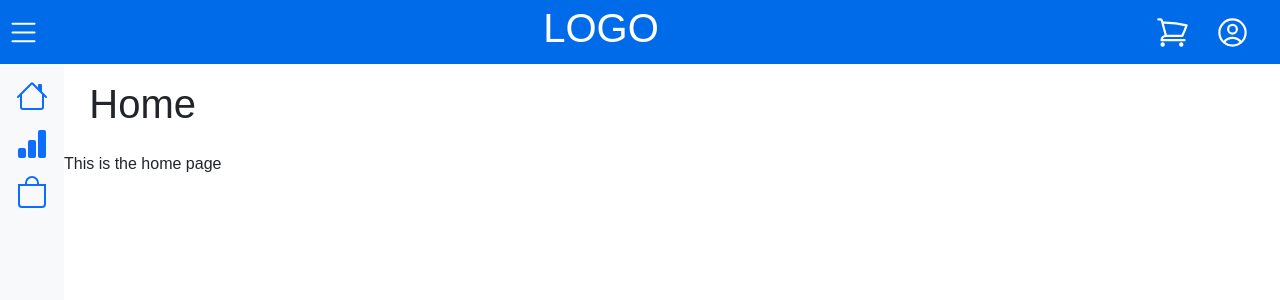
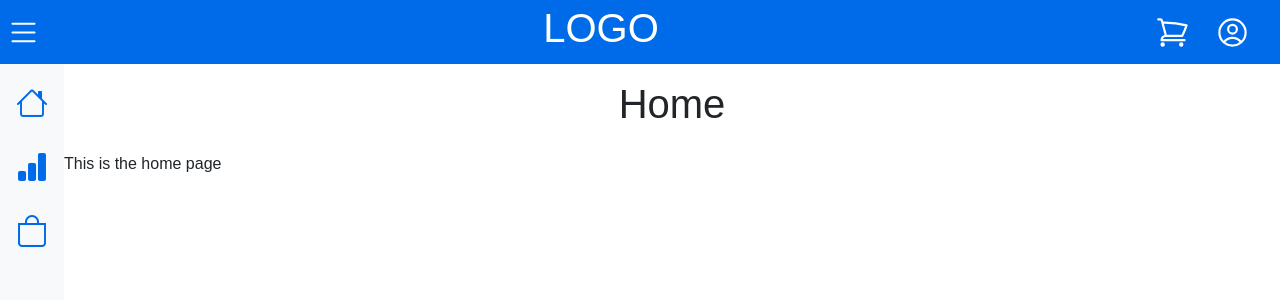
Before and after one commit to GaryNvu/Challenge-S2, a Vue app in the folder challenge-s2/client/: page / in a window 1280 px wide. Shown: the top 300 px of the page. Built offline with nearby package versions, Linux system fonts and the light colour scheme.

Commit message:
boostrap icons clean and fix

```diff
--- a/challenge-s2/client/package.json
+++ b/challenge-s2/client/package.json
@@ -10,6 +10,7 @@
   },
   "dependencies": {
     "bootstrap": "^5.3.3",
+    "bootstrap-icons": "^1.11.3",
     "vue": "^3.4.27",
     "vue-router": "^4.3.2"
   },
--- a/challenge-s2/client/src/App.vue
+++ b/challenge-s2/client/src/App.vue
@@ -1,9 +1,11 @@
 <template>
   <div class="app">
     <Header @toggle-menu="toggleMenu" />
-    <div class="content">
+    <div class="d-flex">
       <Sidebar :is_expanded="is_expanded" />
-      <router-view></router-view>
+      <main class="flex-grow-1">
+        <router-view></router-view>
+      </main>
     </div>
   </div>
 </template>
--- a/challenge-s2/client/src/components/Sidebar.vue
+++ b/challenge-s2/client/src/components/Sidebar.vue
@@ -3,21 +3,15 @@
     <aside :class="{'is-expanded': is_expanded}" class="bg-light">
       <div class="menu nav nav-pills mb-auto">
         <router-link to="/" class="nav-link" aria-current="page">
-          <svg xmlns="http://www.w3.org/2000/svg" width="32" height="32" fill="currentColor" class="bi bi-house" viewBox="0 0 16 16">
-            <path d="M8.707 1.5a1 1 0 0 0-1.414 0L.646 8.146a.5.5 0 0 0 .708.708L2 8.207V13.5A1.5 1.5 0 0 0 3.5 15h9a1.5 1.5 0 0 0 1.5-1.5V8.207l.646.647a.5.5 0 0 0 .708-.708L13 5.793V2.5a.5.5 0 0 0-.5-.5h-1a.5.5 0 0 0-.5.5v1.293zM13 7.207V13.5a.5.5 0 0 1-.5.5h-9a.5.5 0 0 1-.5-.5V7.207l5-5z"/>
-          </svg>
+          <i class="bi bi-house"></i>
           <span class="text">Home</span>
         </router-link>
         <router-link to="/dashboard" class="nav-link" aria-current="page">
-          <svg xmlns="http://www.w3.org/2000/svg" width="32" height="32" fill="currentColor" class="bi bi-bar-chart-fill" viewBox="0 0 16 16">
-            <path d="M1 11a1 1 0 0 1 1-1h2a1 1 0 0 1 1 1v3a1 1 0 0 1-1 1H2a1 1 0 0 1-1-1zm5-4a1 1 0 0 1 1-1h2a1 1 0 0 1 1 1v7a1 1 0 0 1-1 1H7a1 1 0 0 1-1-1zm5-5a1 1 0 0 1 1-1h2a1 1 0 0 1 1 1v12a1 1 0 0 1-1 1h-2a1 1 0 0 1-1-1z"/>
-          </svg>
+          <i class="bi bi-bar-chart-fill"></i>
           <span class="text">Dashboard</span>
         </router-link>
         <router-link to="/products" class="nav-link" aria-current="page">
-          <svg xmlns="http://www.w3.org/2000/svg" width="32" height="32" fill="currentColor" class="bi bi-bag" viewBox="0 0 16 16">
-            <path d="M8 1a2.5 2.5 0 0 1 2.5 2.5V4h-5v-.5A2.5 2.5 0 0 1 8 1m3.5 3v-.5a3.5 3.5 0 1 0-7 0V4H1v10a2 2 0 0 0 2 2h10a2 2 0 0 0 2-2V4zM2 5h12v9a1 1 0 0 1-1 1H3a1 1 0 0 1-1-1z"/>
-          </svg>
+          <i class="bi bi-bag"></i>
           <span class="text">Products</span>
         </router-link>
       </div>
@@ -68,6 +62,11 @@ aside {
     text-decoration: none;
     padding: 0.5rem 1rem;
     transition: 0.2s ease-out;
+    color: #006BE9;
+}
+
+.nav-link .bi {
+  font-size: 2rem;
 }
 
 .nav-link:hover {
--- a/challenge-s2/client/src/main.css
+++ b/challenge-s2/client/src/main.css
@@ -78,11 +78,6 @@
 
   .grey-button {
     background-color: #888;
-    width: 100%;
-  }
-
-  .nav-bar {
-    height: 75px;
     width: 100%;
   }
 
--- a/challenge-s2/client/src/main.js
+++ b/challenge-s2/client/src/main.js
@@ -5,6 +5,7 @@ import App from './App.vue';
 import router from './router'
 
 import "bootstrap/dist/css/bootstrap.css";
+import 'bootstrap-icons/font/bootstrap-icons.css';
 import bootstrap from "bootstrap/dist/js/bootstrap.bundle.js";
 
 // Création et montage de l'application Vue
--- a/challenge-s2/client/src/style.css
+++ b/challenge-s2/client/src/style.css
@@ -35,11 +35,3 @@ h1 {
   line-height: 1.1;
   text-align: center;
 }
-
-.card {
-  padding: 2em;
-}
-
-#app {
-  margin: 0 auto;
-}
```
Also changed, not shown: 1 other file (tests, documents, lock files or other folders).
